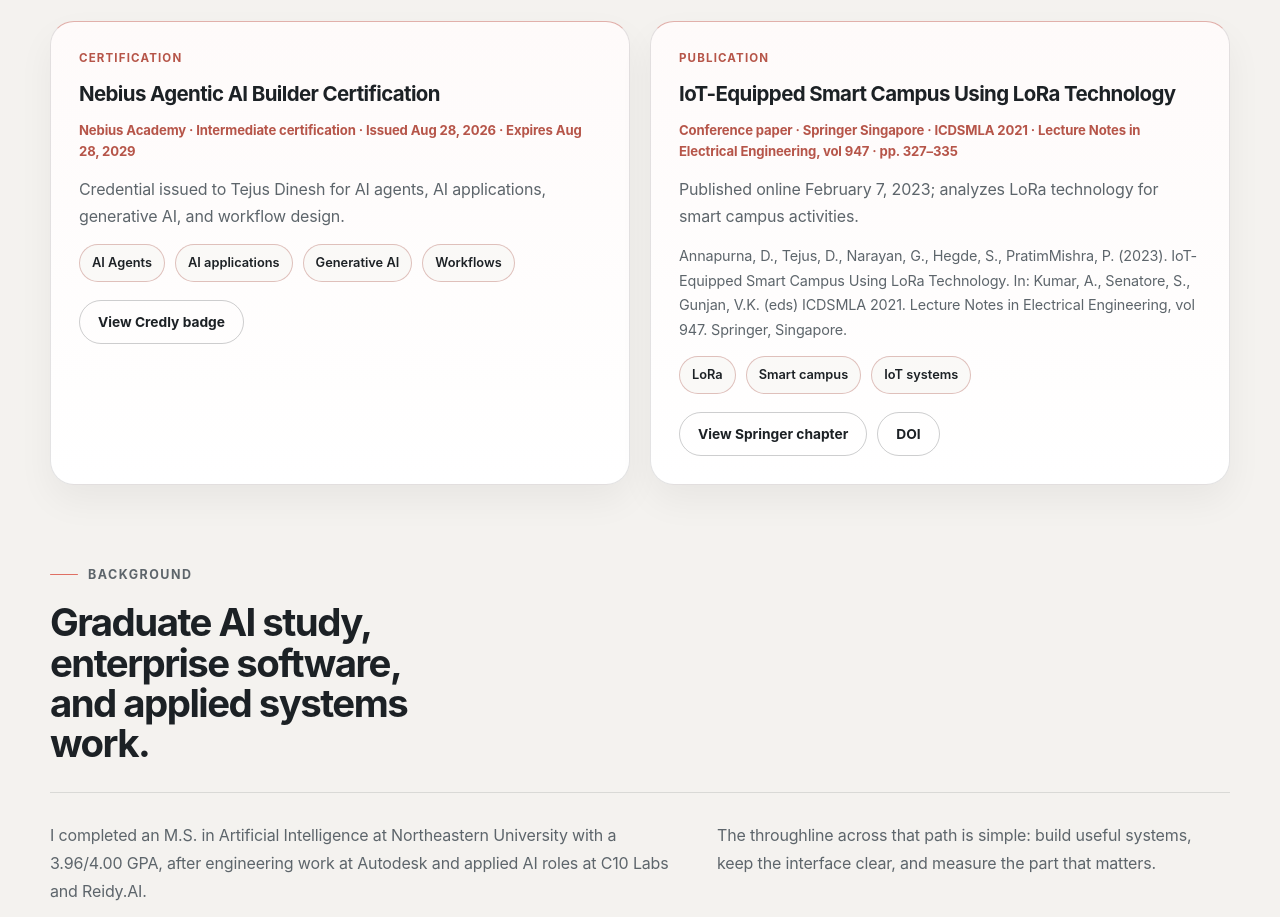
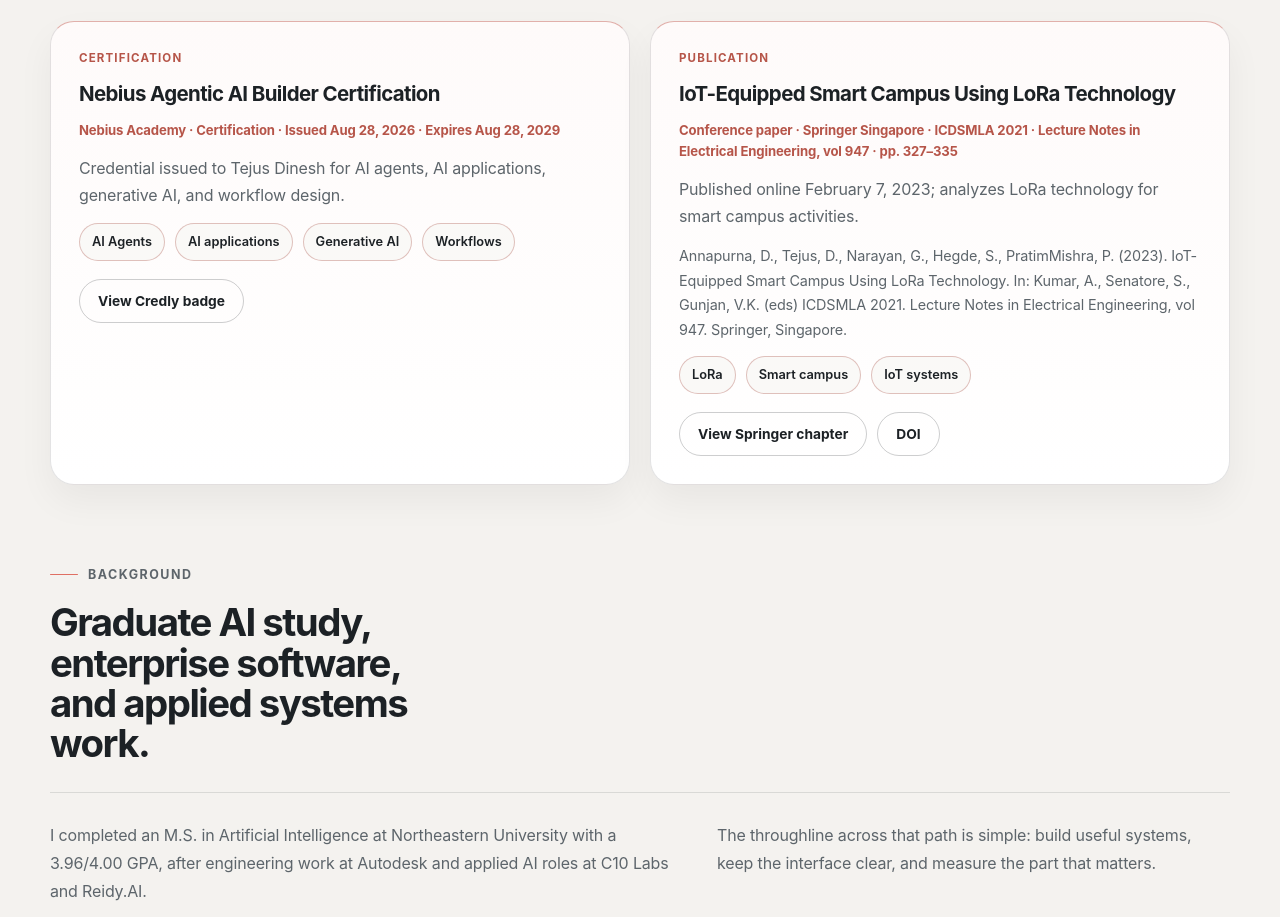
Before and after one commit to Dinesh-Tejus/website, a React (Vite) app: page / in a window 1280 px wide. Shown: the part 5820-6737 px from the top of the page. Built offline with nearby package versions, Linux system fonts and the light colour scheme.

Commit message:
Remove certification level wording

```diff
--- a/src/App.jsx
+++ b/src/App.jsx
@@ -243,7 +243,7 @@
   {
     eyebrow: 'Certification',
     title: 'Nebius Agentic AI Builder Certification',
-    meta: 'Nebius Academy · Intermediate certification · Issued Aug 28, 2026 · Expires Aug 28, 2029',
+    meta: 'Nebius Academy · Certification · Issued Aug 28, 2026 · Expires Aug 28, 2029',
     body: 'Credential issued to Tejus Dinesh for AI agents, AI applications, generative AI, and workflow design.',
     link: 'https://www.credly.com/badges/93e96bfb-90ff-4cf6-8345-11fb9eea01f9',
     linkLabel: 'View Credly badge',
```
